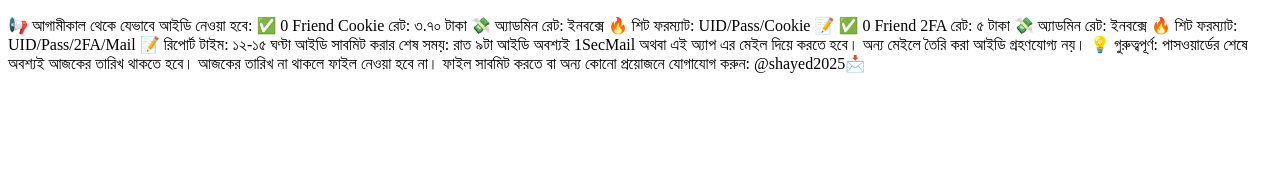
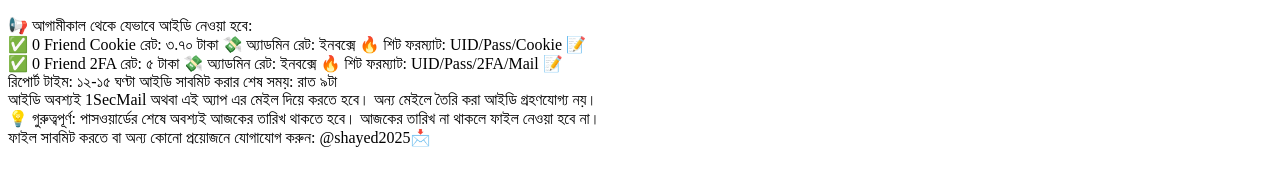
Before and after one commit to shayed25/Notice, a plain HTML site: page index.html in a window 1280 px wide. Drawn offline with Linux system fonts and the light colour scheme.

Commit message:
Update index.html

```diff
--- a/index.html
+++ b/index.html
@@ -4,25 +4,25 @@
     <title>আইডি এর মূল্য</title>
 </head>
 <body>
-    <p>📢 আগামীকাল থেকে যেভাবে আইডি নেওয়া হবে:
+    <p>📢 আগামীকাল থেকে যেভাবে আইডি নেওয়া হবে:<br>
 
 ✅ 0 Friend Cookie
 রেট: ৩.৭০ টাকা 💸
 অ্যাডমিন রেট: ইনবক্সে 🔥
-শিট ফরম্যাট: UID/Pass/Cookie 📝
+শিট ফরম্যাট: UID/Pass/Cookie 📝<br>
 
 ✅ 0 Friend 2FA
 রেট: ৫ টাকা 💸
 অ্যাডমিন রেট: ইনবক্সে 🔥
-শিট ফরম্যাট: UID/Pass/2FA/Mail 📝
+শিট ফরম্যাট: UID/Pass/2FA/Mail 📝<br>
 
 রিপোর্ট টাইম: ১২-১৫ ঘণ্টা
-আইডি সাবমিট করার শেষ সময়: রাত ৯টা
+আইডি সাবমিট করার শেষ সময়: রাত ৯টা<br>
 
-আইডি অবশ্যই 1SecMail অথবা এই অ্যাপ এর মেইল দিয়ে করতে হবে। অন্য মেইলে তৈরি করা আইডি গ্রহণযোগ্য নয়।
+আইডি অবশ্যই 1SecMail অথবা এই অ্যাপ এর মেইল দিয়ে করতে হবে। অন্য মেইলে তৈরি করা আইডি গ্রহণযোগ্য নয়।<br>
 
 💡 গুরুত্বপূর্ণ:
-পাসওয়ার্ডের শেষে অবশ্যই আজকের তারিখ থাকতে হবে। আজকের তারিখ না থাকলে ফাইল নেওয়া হবে না।
+পাসওয়ার্ডের শেষে অবশ্যই আজকের তারিখ থাকতে হবে। আজকের তারিখ না থাকলে ফাইল নেওয়া হবে না।<br>
 
 ফাইল সাবমিট করতে বা অন্য কোনো প্রয়োজনে যোগাযোগ করুন: @shayed2025📩</p>
 </body>
```
